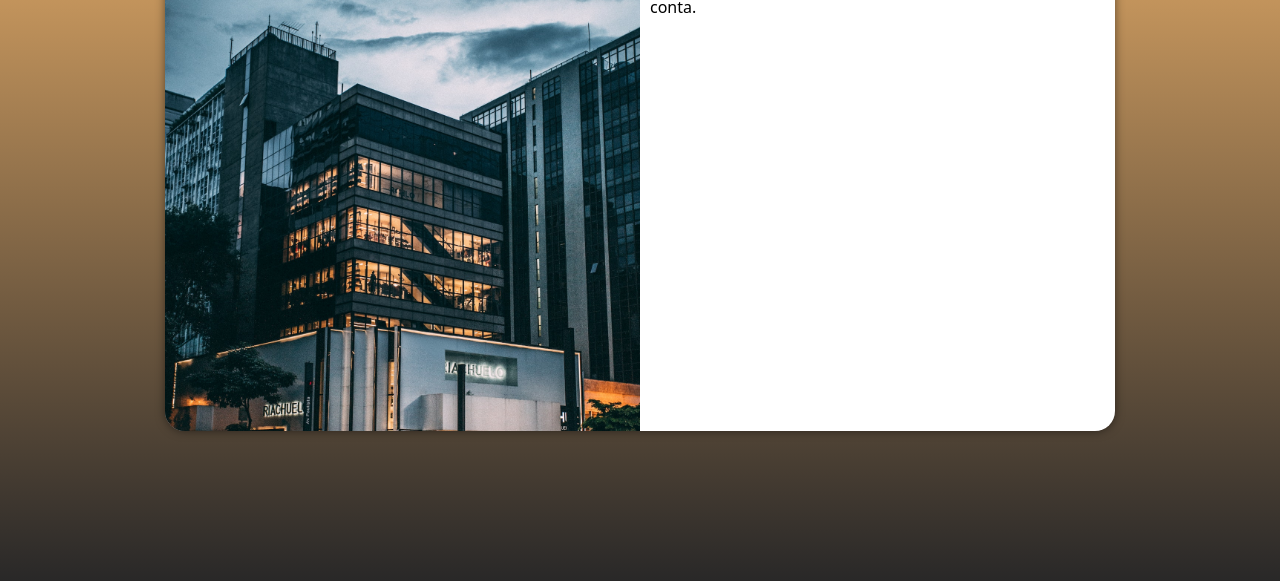
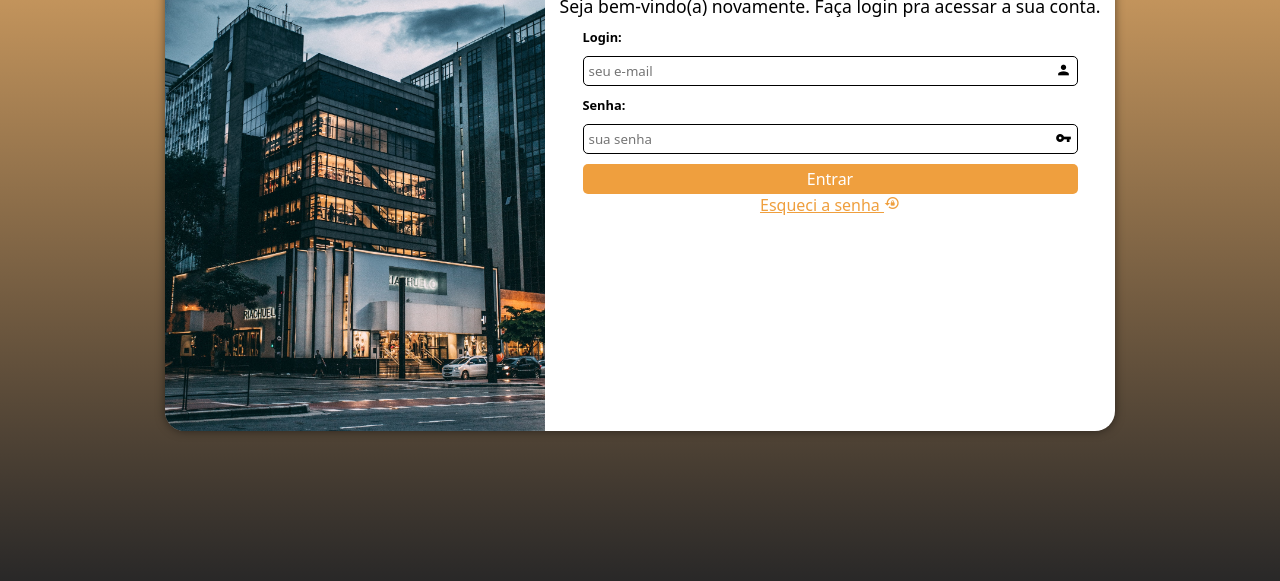
Before and after one commit to EldaRamos/projeto-login, a plain HTML site: page index.html in a window 1280 px wide. Shown: the part 219-800 px from the top of the page. Drawn offline with Linux system fonts and the light colour scheme.

Commit message:
Finalização do projeto

```diff
--- a/estilos/mediaquery.css
+++ b/estilos/mediaquery.css
@@ -16,6 +16,13 @@
         float: right;
         width: 70%;
     }
+    h1 {
+        font-size: 2em;
+    }
+    p {
+        font-size: 1em;
+        text-align: center;
+    }
 }
 @media screen and (min-width: 992px) {
     body {
@@ -26,11 +33,18 @@
     }
     #imagem {
         float: left;
-        width: 50%;
+        width: 40%;
         height: 100%;
     }
     #formulario {
         float: right;
-        width: 50%;
+        width: 60%;
+    }
+    h1 {
+        font-size: 2em;
+    }
+    p {
+        font-size: 1.1em;
+        text-align: center;
     }
 }
--- a/estilos/style.css
+++ b/estilos/style.css
@@ -41,3 +41,65 @@ main {
     display: block;
     padding: 10px;
 }
+h1 {
+    text-align: center;
+    margin-bottom: 10px;
+    font-size: 1.2em;
+}
+p {
+    font-size: 0.8em;
+    text-align: center;
+    margin-bottom: 10px;
+}
+form {
+    display: flex;
+    flex-direction: column;
+    align-items: center;
+
+}
+form label {
+   width: 90%;
+   font-size: 0.8em;
+   font-weight: bold;
+}
+.campo {
+    border: 1px solid black;
+    margin: 10px 0px;
+    width: 90%;
+    height: 30px;
+    display: flex;
+    justify-content: space-between;
+    padding: 5px;
+    border-radius: 5px;
+}
+
+input[type=email], input[type=password]{
+    border: none;
+}
+i {
+    font-size: 0.5em;
+}
+.material-icons {
+    font-size: 1em;
+}
+input[type=submit] {
+    display: block;
+    font-size: 1em;
+    width: 90%;
+    height: 30px;
+    background-color: #ef9f3e;
+    color: white;
+    border: none;
+    border-radius: 5px;
+}
+input[type=submit]:hover {
+    background-color: #fcbc6f;
+}
+.esqueci {
+    display: block;
+    text-align: center;
+    font-size: 1em;
+    width: 90%;
+    height: 30px;
+    color: #ef9f3e;
+}
--- a/index.html
+++ b/index.html
@@ -5,6 +5,7 @@
     <meta http-equiv="X-UA-Compatible" content="IE=edge">
     <meta name="viewport" content="width=device-width, initial-scale=1.0">
     <title>Projeto Login</title>
+    <link href="https://fonts.googleapis.com/css2?family=Material+Icons" rel="stylesheet" />
     <link rel="stylesheet" href="estilos/style.css">
     <link rel="stylesheet" href="estilos/mediaquery.css">
 </head>
@@ -17,8 +18,20 @@
             <div id="formulario">
                 <h1>Login</h1>
                 <p>Seja bem-vindo(a) novamente. Faça login pra acessar a sua conta.</p>
-                <form action="login.php" method="post">
+                <form action="login.php" method="post" autocomplete="on">
+                    <label for="ilogin">Login:</label>
+                    <div class="campo">
+                        <input type="email" name="login" id="ilogin" placeholder="seu e-mail" autocomplete="email" required>
+                        <i class="material-icons">person</i>
+                    </div>
+                    <label for="isenha">Senha:</label>
+                    <div class="campo">
+                        <input type="password" name="senha" id="isenha" placeholder="sua senha" autocomplete="current-password" required minlength="8">
+                        <i class="material-icons">vpn_key</i>
+                    </div>
 
+                    <input type="submit" value="Entrar">
+                    <a class="esqueci" href="esqueci.html">Esqueci a senha <i class="material-icons">lock_reset</i></a>
                 </form>
             </div>
         </section>
```
